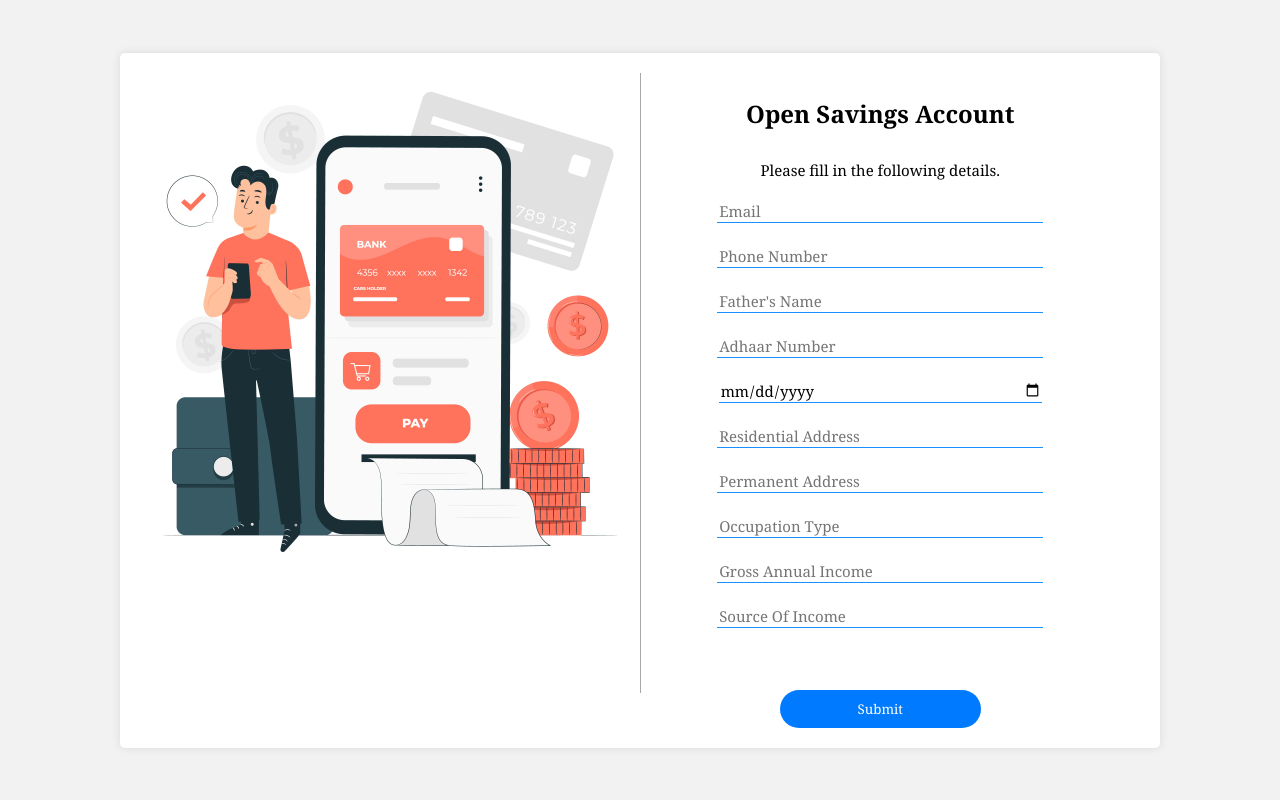
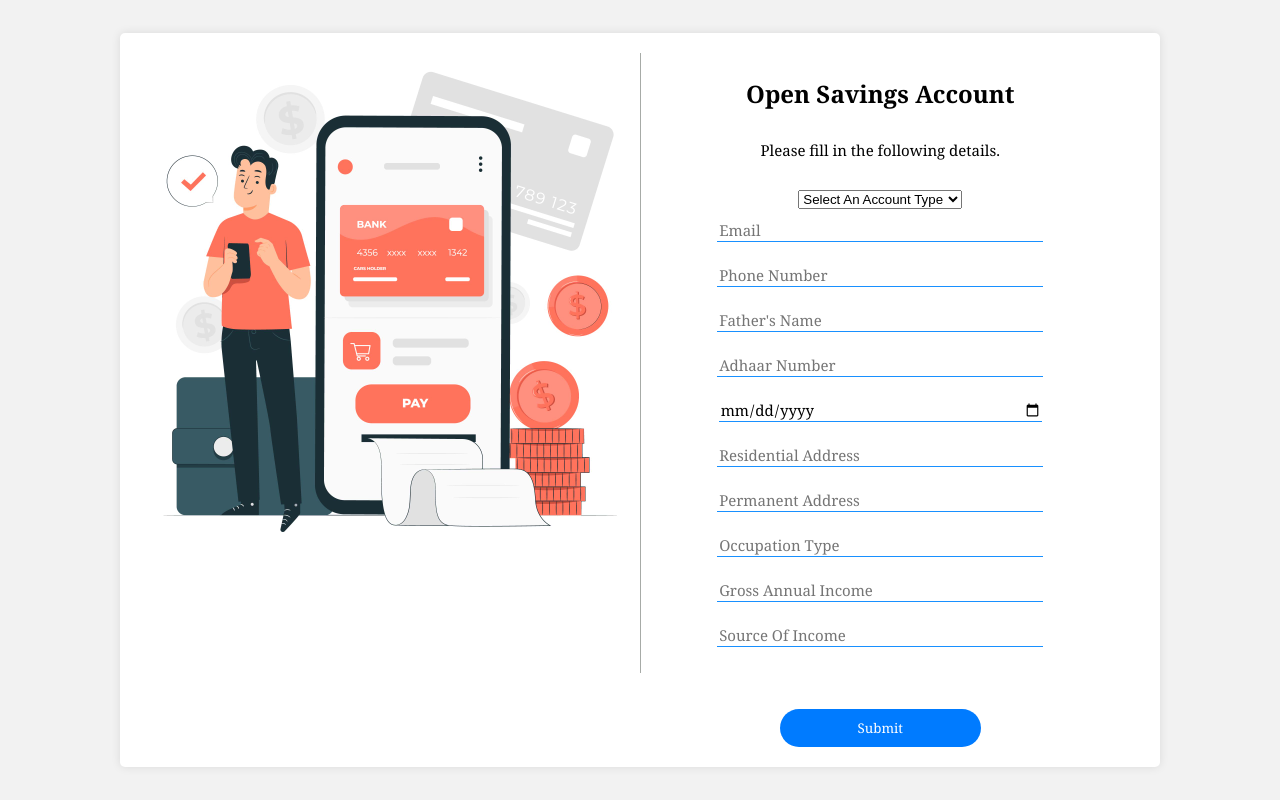
Before and after one commit to pr-atha-m/onlineBankingTeam5, a React (Create React App) app in the folder frontend/: page /createaccount in a window 1280 px wide. Built offline with nearby package versions, Linux system fonts and the light colour scheme.

Commit message:
Changed Primary Key to ID

```diff
--- a/frontend/src/components/OpenAccount.js
+++ b/frontend/src/components/OpenAccount.js
@@ -10,11 +10,18 @@ const Register = () => {
   const [isSubmit, setIsSubmit] = useState(false);
   const  min= 100000000000;
   const max = 999999999999;
-
+const [selectedOption, setSelectedOption] = useState('');
   let acc_no = Math.floor(Math.random()* (max-min+1)) + min;
+  const options = [
+    'Savings',
+    'Salary',
+    'Current',
+    'NRI'
+  ]
   const [user, setUserDetails] = useState({
     email: '',
     phoneNumber: '',
+    accountType: '',
     fatherName: '',
     adhaarNumber: '',
     dateOfBirth: '',
@@ -34,6 +41,10 @@ const Register = () => {
       [name]: value,
     });
   };
+
+  const handleOptionChange = (e) =>{
+    setSelectedOption(e.target.value);
+  }
 
   const validateForm = (values) => {
     console.log(values)
@@ -137,6 +148,7 @@ const Register = () => {
             {
                 "user_email":user.email,
                 "acc_no":"",
+                "acc_type":selectedOption,
                 "phone_no":user.phoneNumber,
                 "father_name":user.fatherName,
                 "aadhar_no":user.adhaarNumber,
@@ -178,6 +190,18 @@ const Register = () => {
           <p className="openAccount-title">Open Savings Account</p>
           <p className="accountDetails">Please fill in the following details.</p>
 
+   <select id="dropdown" value={selectedOption} onChange={handleOptionChange}>
+
+    <option value="">Select An Account Type</option>
+    {options.map((option,index) => (
+        <option key={index} value={option}>
+
+            {option}
+        </option>
+    ))}
+
+
+   </select>
           <input
             type="email"
             name="email"
@@ -187,7 +211,18 @@ const Register = () => {
             value={user.email}
             className="openinputs"
           />
-           <p className="formerros" >{formErrors.email}</p>
+           <p className="formerros" >{formErrors.accountType}</p>
+
+           {/* <input
+            type="accountType"
+            name="accountType"
+            id="accountType"
+            placeholder="Account Type"
+            onChange={changeHandler}
+            value={user.accountType}
+            className="openinputs"
+          /> */}
+           {/* <p className="formerros" >{formErrors.email}</p> */}
 
           <input
             type="tel"
--- a/frontend/src/components/Styles/OpenAccount.css
+++ b/frontend/src/components/Styles/OpenAccount.css
@@ -52,3 +52,19 @@
 
 margin-bottom: 30px;;
   }
+
+
+
+  select{
+ margin-bottom: 20px;
+  }
+
+  option{
+    font-size: 16px;
+  }
+
+
+  option:checked{
+    background-color: #007bff;
+    color:white
+  }
```
